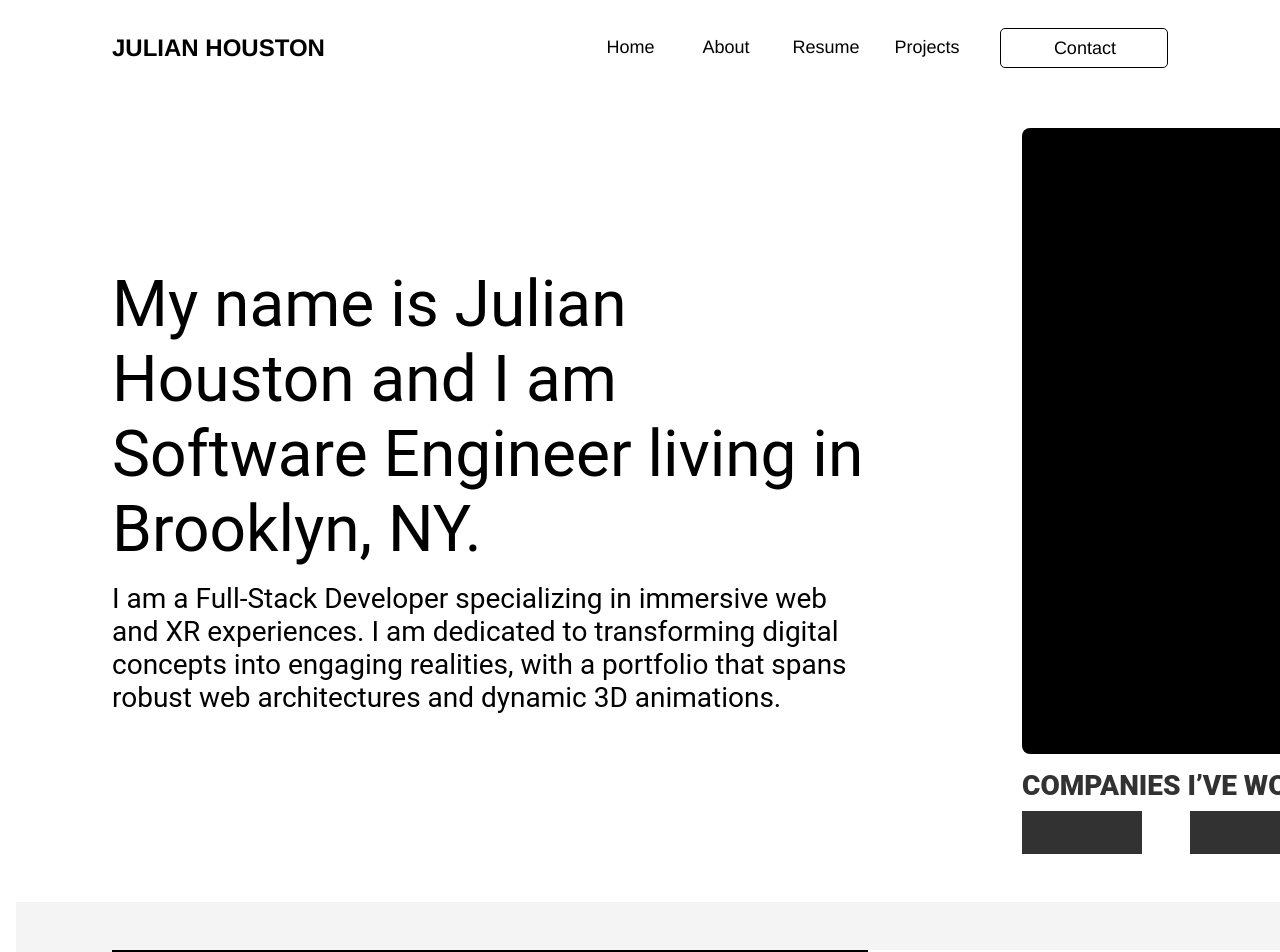
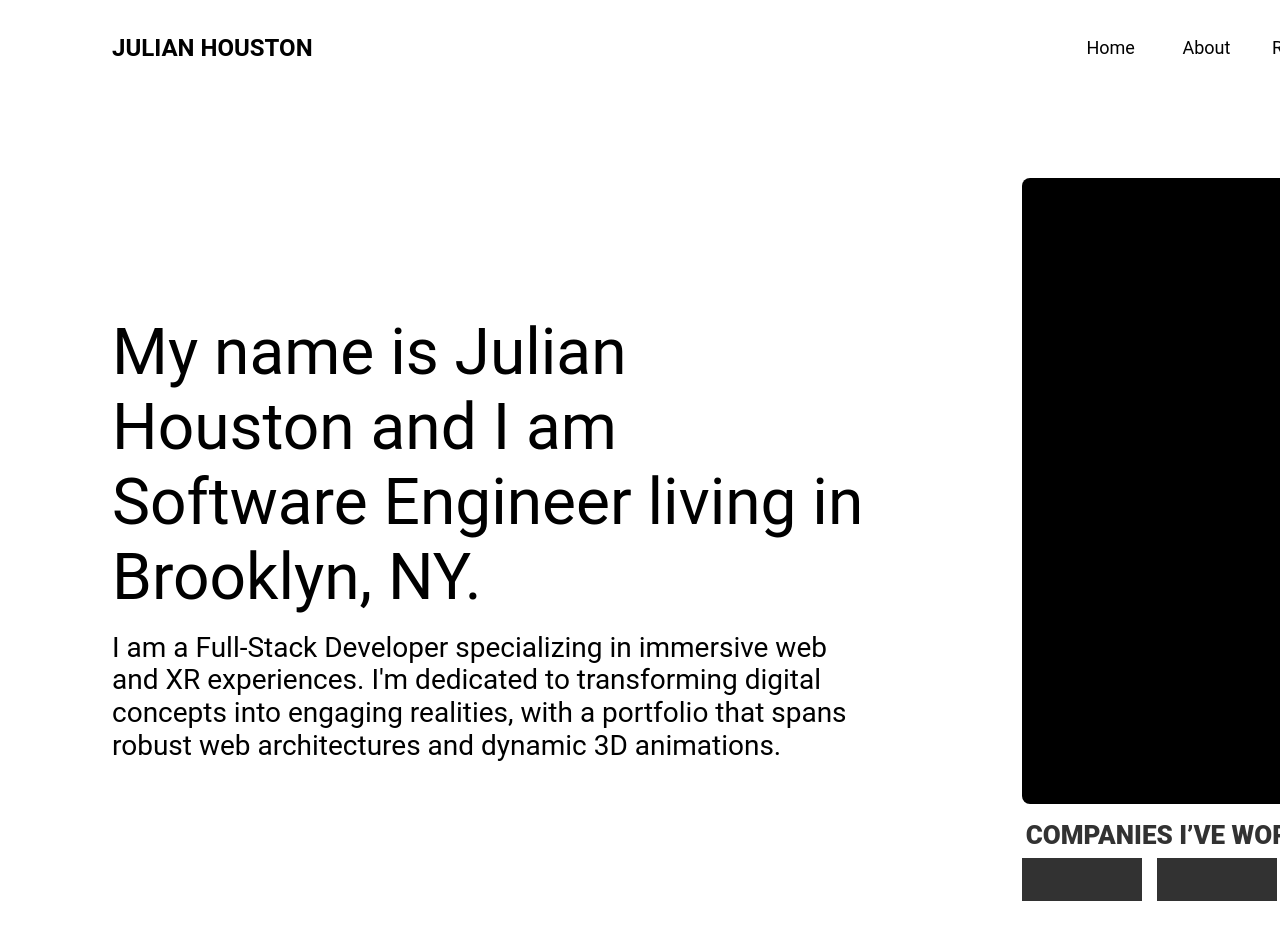
Before and after one commit to TDHouston/my-portfolio, a Next.js app: page / in a window 1280 px wide. Shown: the top 952 px of the page. Built offline with nearby package versions, Linux system fonts and the light colour scheme.

Commit message:
updated d-home tailwind rules

```diff
--- a/app/HomePage/HomePage.tsx
+++ b/app/HomePage/HomePage.tsx
@@ -20,3 +20,12 @@ const HomePage = () => {
 };
 
 export default HomePage;
+
+<div>
+
+
+
+
+
+
+</div>;
--- a/app/components/HeroSection/HeroSection.tsx
+++ b/app/components/HeroSection/HeroSection.tsx
@@ -2,29 +2,29 @@ import React from "react";
 
 const HeroSection = () => {
   return (
-    <div className="main-container flex w-[1728px] pt-[48px] pr-[96px] pb-[48px] pl-[96px] justify-between items-center flex-nowrap relative mx-auto my-0">
-      <div className="flex w-[756px] flex-col gap-[16px] items-start shrink-0 flex-nowrap relative">
-        <span className="flex w-[756px] h-[300px] justify-start items-center self-stretch shrink-0 font-['Roboto'] text-[64px] font-normal leading-[75px] text-[#000] relative text-left z-[1]">
+    <div className="flex pt-[48px] pr-[96px] pb-[48px] pl-[96px] justify-between items-center self-stretch shrink-0 flex-nowrap relative z-[11]">
+      <div className="flex w-[756px] flex-col gap-[16px] items-start shrink-0 flex-nowrap relative z-[12]">
+        <span className="flex w-[756px] h-[300px] justify-start items-center self-stretch shrink-0 font-['Roboto'] text-[64px] font-normal leading-[75px] text-[#000] relative text-left z-[13]">
           My name is Julian Houston and I am Software Engineer living in
           Brooklyn, NY.
         </span>
-        <span className="flex w-[756px] h-[132px] justify-start items-center self-stretch shrink-0 font-['Roboto'] text-[28px] font-normal leading-[32.813px] text-[#000] relative text-left z-[2]">
+        <span className="flex w-[756px] h-[132px] justify-start items-center self-stretch shrink-0 font-['Roboto'] text-[28px] font-normal leading-[32.813px] text-[#000] relative text-left z-[14]">
           I am a Full-Stack Developer specializing in immersive web and XR
-          experiences. I am dedicated to transforming digital concepts into
+          experiences. I'm dedicated to transforming digital concepts into
           engaging realities, with a portfolio that spans robust web
           architectures and dynamic 3D animations.
         </span>
       </div>
-      <div className="flex w-[626px] flex-col gap-[16px] items-start shrink-0 flex-nowrap relative z-[3]">
-        <div className="w-[626px] h-[626px] shrink-0 bg-[#000] rounded-[8px] relative z-[4]" />
-        <div className="flex flex-col gap-[8px] items-start self-stretch shrink-0 flex-nowrap opacity-80 relative z-[5]">
-          <span className="flex w-[626px] h-[33px] justify-start items-center shrink-0 basis-auto font-['Roboto'] text-[28px] font-black leading-[32.813px] text-[#000] relative text-left uppercase whitespace-nowrap z-[6]">
+      <div className="flex w-[626px] flex-col gap-[16px] items-start shrink-0 flex-nowrap relative z-[15]">
+        <div className="w-[626px] h-[626px] shrink-0 bg-[#000] rounded-[8px] relative z-[16]" />
+        <div className="flex flex-col gap-[8px] items-start self-stretch shrink-0 flex-nowrap opacity-80 relative z-[17]">
+          <span className="flex w-[390px] h-[30px] justify-center items-center shrink-0 basis-auto font-['Roboto'] text-[26px] font-black leading-[30px] text-[#000] relative text-center uppercase whitespace-nowrap z-[18]">
             Companies I’ve Worked with
           </span>
-          <div className="flex w-[456px] gap-[48px] items-end shrink-0 flex-nowrap relative z-[7]">
-            <div className="w-[120px] h-[42.5px] shrink-0 bg-[#000] relative z-[8]" />
-            <div className="w-[120px] h-[42.5px] shrink-0 bg-[#000] relative z-[9]" />
-            <div className="w-[120px] h-[42.5px] shrink-0 bg-[#000] relative z-10" />
+          <div className="flex w-[390px] gap-[15px] items-center shrink-0 flex-nowrap relative z-[19]">
+            <div className="w-[120px] h-[42.5px] shrink-0 bg-[#000] relative z-20" />
+            <div className="w-[120px] h-[42.5px] shrink-0 bg-[#000] relative z-[21]" />
+            <div className="w-[120px] h-[42.5px] shrink-0 bg-[#000] relative z-[22]" />
           </div>
         </div>
       </div>
--- a/app/components/Nav/Nav.tsx
+++ b/app/components/Nav/Nav.tsx
@@ -2,29 +2,30 @@ import React from "react";
 
 const Nav = () => {
   return (
-    <div className="flex items-center justify-between px-[96px] py-[12px] relative">
-      <div className="relative w-fit [font-family:'Roboto-Bold',Helvetica] font-bold text-black text-[24px] tracking-[0] leading-[normal]">
-        JULIAN HOUSTON
-      </div>
-      <div className="relative w-[561.6px] h-[40px]">
-        <div className="absolute w-[168px] h-[40px] top-0 left-[394px] rounded-[5px] border border-solid border-black">
-          <div className="absolute w-[135px] h-[25px] top-[7px] left-[16px] [font-family:'Roboto-Regular',Helvetica] font-normal text-black text-[18px] text-center tracking-[0] leading-[24.3px]">
+    <div className="flex pt-[12px] pr-[96px] pb-[12px] pl-[96px] justify-between items-center self-stretch shrink-0 flex-nowrap relative">
+      <span className="h-[29px] shrink-0 basis-auto font-['Roboto'] text-[24px] font-bold leading-[28.125px] text-[#000] relative text-left uppercase whitespace-nowrap z-[1]">
+        Julian Houston
+      </span>
+      <div className="w-[561.6px] h-[40px] shrink-0 relative z-[2]">
+        <button className="w-[29.91%] h-full text-[0px] border-none absolute top-0 left-[70.09%] z-[3] pointer">
+          <span className="flex w-[135px] h-[25px] justify-center items-center font-['Roboto'] text-[18px] font-normal leading-[24.258px] text-[#000] relative text-center whitespace-nowrap z-[5] mt-[8px] mr-0 mb-0 ml-[17px]">
             Contact
-          </div>
-        </div>
-        <div className="absolute w-[366px] h-[22px] top-[9px] left-0">
-          <div className="absolute w-[58px] h-[22px] top-0 left-0 [font-family:'Roboto-Regular',Helvetica] font-normal text-black text-[18px] tracking-[0] leading-[normal]">
+          </span>
+          <div className="w-full h-full rounded-[5px] border-solid border border-[#000] absolute top-0 left-0 z-[4]" />
+        </button>
+        <div className="w-[357.6px] h-[22px] absolute top-[9px] left-0 z-[6]">
+          <span className="flex h-full justify-start items-center font-['Roboto'] text-[18px] font-normal leading-[21.094px] text-[#000] absolute top-0 left-0 text-left whitespace-nowrap z-[7]">
             Home
-          </div>
-          <div className="w-[58px] left-[96px] absolute h-[22px] top-0 [font-family:'Roboto-Regular',Helvetica] font-normal text-black text-[18px] tracking-[0] leading-[normal]">
+          </span>
+          <span className="flex h-full justify-start items-center font-['Roboto'] text-[18px] font-normal leading-[21.094px] text-[#000] absolute top-0 left-[26.85%] text-left whitespace-nowrap z-[8]">
             About
-          </div>
-          <div className="w-[70px] left-[186px] absolute h-[22px] top-0 [font-family:'Roboto-Regular',Helvetica] font-normal text-black text-[18px] tracking-[0] leading-[normal]">
+          </span>
+          <span className="flex h-full justify-start items-center font-['Roboto'] text-[18px] font-normal leading-[21.094px] text-[#000] absolute top-0 left-[51.9%] text-left whitespace-nowrap z-[9]">
             Resume
-          </div>
-          <div className="w-[70px] left-[288px] absolute h-[22px] top-0 [font-family:'Roboto-Regular',Helvetica] font-normal text-black text-[18px] tracking-[0] leading-[normal]">
+          </span>
+          <span className="flex h-full justify-start items-center font-['Roboto'] text-[18px] font-normal leading-[21.094px] text-[#000] absolute top-0 left-[80.43%] text-left whitespace-nowrap z-10">
             Projects
-          </div>
+          </span>
         </div>
       </div>
     </div>
--- a/app/components/Projects/1/FirstProject.tsx
+++ b/app/components/Projects/1/FirstProject.tsx
@@ -2,19 +2,19 @@ import React from "react";
 
 const FirstProject = () => {
   return (
-    <div className="main-container flex w-[1728px] pt-[48px] pr-[96px] pb-[48px] pl-[96px] justify-between items-center flex-nowrap bg-[#f4f4f4] relative overflow-hidden mx-auto my-0">
-      <div className="flex w-[1536px] justify-between items-center shrink-0 flex-nowrap bg-[#fff] relative overflow-hidden">
-        <div className="w-[756px] h-[720px] shrink-0 bg-[#000] relative z-[1]" />
-        <div className="flex w-[756px] h-[268.493px] pt-[8px] pr-0 pb-[8px] pl-0 flex-col justify-between items-center shrink-0 flex-nowrap relative z-[2]">
-          <span className="flex w-[389px] h-[73.973px] justify-start items-center shrink-0 basis-auto font-['Roboto'] text-[64px] font-normal leading-[73.973px] text-[#000] relative text-left whitespace-nowrap z-[3]">
+    <div className="flex pt-[48px] pr-[96px] pb-[48px] pl-[96px] justify-between items-center self-stretch shrink-0 flex-nowrap bg-[#f4f4f4] relative overflow-hidden z-[23]">
+      <div className="flex w-[1536px] justify-between items-center shrink-0 flex-nowrap bg-[#fff] relative overflow-hidden z-[24]">
+        <div className="w-[756px] h-[720px] shrink-0 bg-[#000] relative z-[25]" />
+        <div className="flex w-[756px] h-[268.493px] pt-[8px] pr-0 pb-[8px] pl-0 flex-col justify-between items-center shrink-0 flex-nowrap relative z-[26]">
+          <span className="flex w-[389px] h-[73.973px] justify-start items-center shrink-0 basis-auto font-['Roboto'] text-[64px] font-normal leading-[73.973px] text-[#000] relative text-left whitespace-nowrap z-[27]">
             Project Name
           </span>
-          <span className="flex w-[756px] h-[178.521px] justify-center items-center shrink-0 font-['Roboto'] text-[28px] font-normal leading-[32.813px] text-[#000] relative text-center z-[4]">
+          <span className="flex w-[756px] h-[178.521px] justify-center items-center shrink-0 font-['Roboto'] text-[28px] font-normal leading-[32.813px] text-[#000] relative text-center z-[28]">
             Project description goes here
           </span>
         </div>
-        <div className="w-[144px] h-[49px] shrink-0 bg-[#f4f4f4] rounded-tl-none rounded-tr-none rounded-br-none rounded-bl-[8px] absolute top-[-0.5px] right-0 overflow-hidden z-[5]">
-          <span className="flex w-[32px] h-[18px] justify-center items-center font-['Roboto'] text-[15px] font-normal leading-[17.578px] text-[#000] absolute top-[calc(50%-9.5px)] left-[calc(50%-16px)] text-center whitespace-nowrap z-[6]">
+        <div className="w-[144px] h-[49px] shrink-0 bg-[#f4f4f4] rounded-tl-none rounded-tr-none rounded-br-none rounded-bl-[8px] absolute top-[-0.5px] right-0 overflow-hidden z-[29]">
+          <span className="flex w-[32px] h-[18px] justify-center items-center font-['Roboto'] text-[15px] font-normal leading-[17.578px] text-[#000] absolute top-[calc(50%-9.5px)] left-[calc(50%-16px)] text-center whitespace-nowrap z-30">
             Java
           </span>
         </div>
--- a/app/page.tsx
+++ b/app/page.tsx
@@ -4,7 +4,7 @@ import HomePage from "./HomePage/HomePage";
 
 export default function Home() {
   return (
-    <main>
+    <main className="main-container flex w-[1728px] flex-col gap-[50px] items-center flex-nowrap bg-[#fff] relative overflow-hidden mx-auto my-0">
       <HomePage />
       {/* <h1>Hello World</h1>
       <Link href="/users">Users</Link>
--- a/tailwind.config.ts
+++ b/tailwind.config.ts
@@ -14,6 +14,22 @@ const config: Config = {
           "conic-gradient(from 180deg at 50% 50%, var(--tw-gradient-stops))",
       },
     },
+    screens: {
+      '2xl': { 'max': '1535px' },
+      // => @media (max-width: 1535px) { ... }
+
+      'xl': { 'max': '1279px' },
+      // => @media (max-width: 1279px) { ... }
+
+      'lg': { 'max': '1023px' },
+      // => @media (max-width: 1023px) { ... }
+
+      'md': { 'max': '767px' },
+      // => @media (max-width: 767px) { ... }
+
+      'sm': { 'max': '639px' },
+      // => @media (max-width: 639px) { ... }
+    }
   },
   plugins: [require('daisyui')],
   daisyui: {
```
Also changed, not shown: app/components/Footer/Footer.tsx (+12 -10 lines), app/components/Projects/2/SecondProject.tsx (+9 -9 lines), app/components/Projects/3/ThirdProject.tsx (+8 -8 lines).
